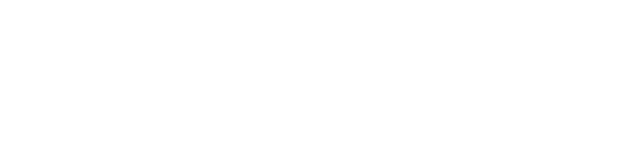
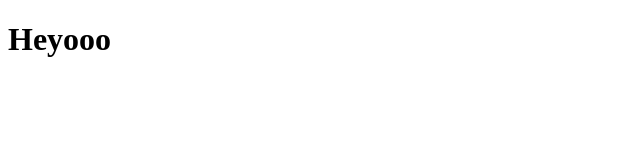
Before and after one commit to esheby/git-one, a plain HTML site: page index.html in a window 1280 px wide. Shown: the whole page, without its empty margins (0-640 px from the left). Drawn offline with Linux system fonts and the light colour scheme.

Commit message:
Added H1

```diff
--- a/index.html
+++ b/index.html
@@ -5,6 +5,6 @@
     <title>Whooo</title>
 </head>
 <body>
-
+    <h1>Heyooo</h1>
 </body>
 </html>
```
